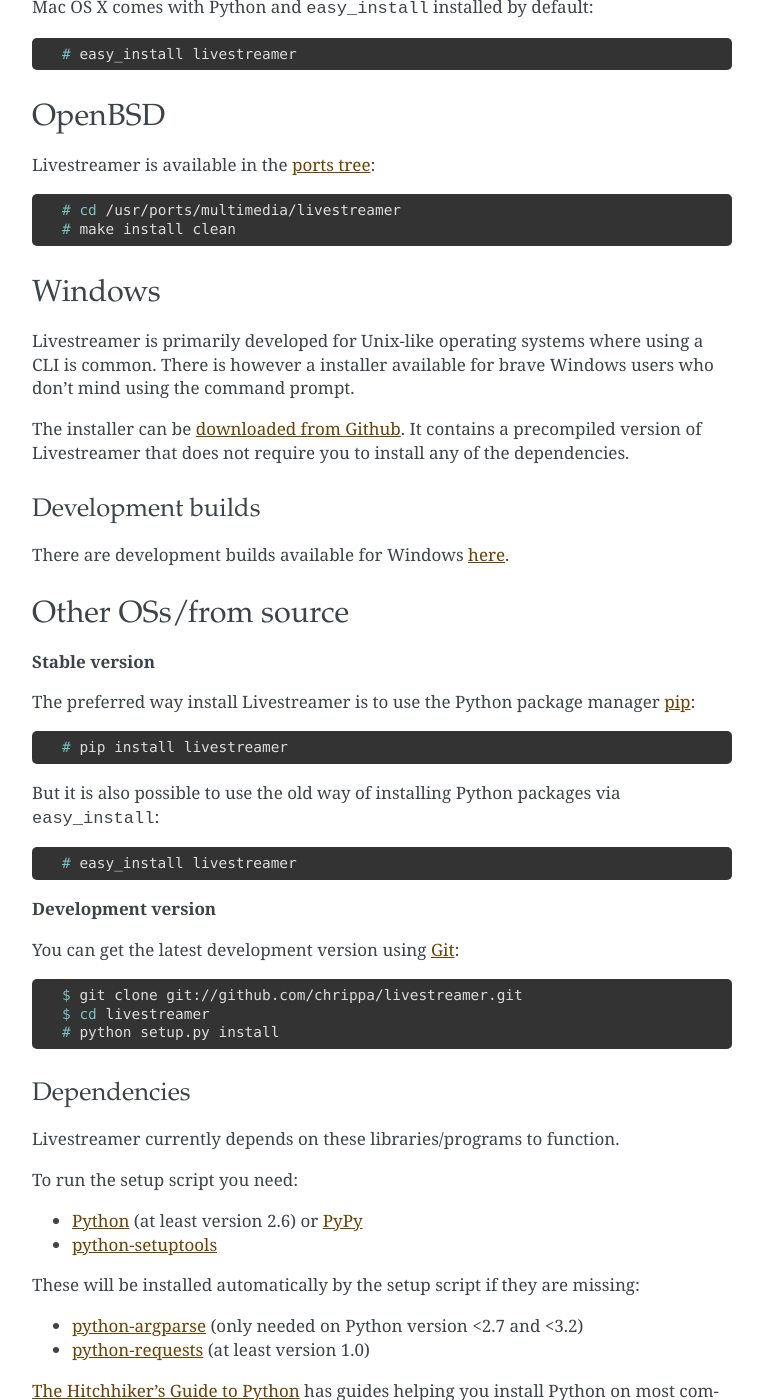
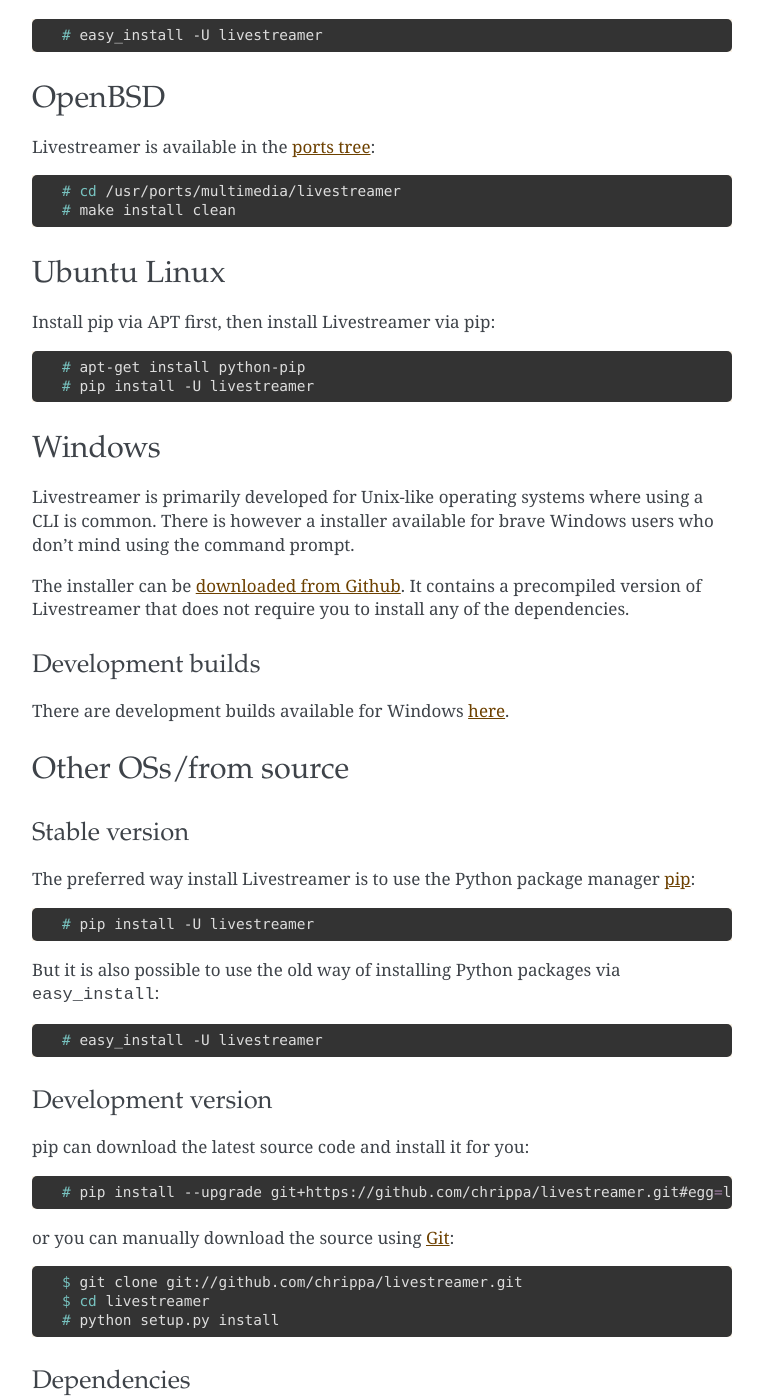
Before and after one commit to streamlink/streamlink, a Sphinx documentation site: the page built from docs/install.rst, in a window 1280 px wide and 1400 px high, scrolled down 1090 px. Shown: the whole window, without its empty margins (258-1021 px from the left). Built offline with Sphinx 7.4.7, drawn with Linux system fonts in a browser that asks for light colours; some of the changed text lies outside the part shown.

Commit message:
docs: Update install information.

```diff
--- a/docs/install.rst
+++ b/docs/install.rst
@@ -56,7 +55,7 @@ Mac OS X comes with Python and ``easy_install`` installed by default:
 
 .. code-block:: console
 
-    # easy_install livestreamer
+    # easy_install -U livestreamer
 
 OpenBSD
 -------
@@ -67,6 +66,16 @@ Livestreamer is available in the `ports tree <http://openports.se/multimedia/liv
 
     # cd /usr/ports/multimedia/livestreamer
     # make install clean
+
+Ubuntu Linux
+-------------------
+
+Install pip via APT first, then install Livestreamer via pip:
+
+.. code-block:: console
+
+    # apt-get install python-pip
+    # pip install -U livestreamer
 
 Windows
 -------
@@ -83,23 +92,31 @@ There are development builds available for Windows `here <http://livestreamer-bu
 Other OSs/from source
 ---------------------
 
-**Stable version**
+Stable version
+^^^^^^^^^^^^^^
 
 The preferred way install Livestreamer is to use the Python package manager `pip <http://www.pip-installer.org/>`_:
 
 .. code-block:: console
 
-    # pip install livestreamer
+    # pip install -U livestreamer
 
 But it is also possible to use the old way of installing Python packages via ``easy_install``:
 
 .. code-block:: console
 
-    # easy_install livestreamer
+    # easy_install -U livestreamer
 
-**Development version**
+Development version
+^^^^^^^^^^^^^^^^^^^
 
-You can get the latest development version using `Git <http://git-scm.com/>`_:
+pip can download the latest source code and install it for you:
+
+.. code-block:: console
+
+    # pip install --upgrade git+https://github.com/chrippa/livestreamer.git#egg=livestreamer
+
+or you can manually download the source using `Git <http://git-scm.com/>`_:
 
 .. code-block:: console
 
@@ -123,6 +140,7 @@ These will be installed automatically by the setup script if they are missing:
 
 - `python-argparse <http://pypi.python.org/pypi/argparse>`_ (only needed on Python version <2.7 and <3.2)
 - `python-requests <http://docs.python-requests.org/>`_ (at least version 1.0)
+- `python-singledispatch <http://pypi.python.org/pypi/singledispatch>`_ (only needed on Python version <3.4)
 
 
 `The Hitchhiker’s Guide to Python <http://docs.python-guide.org/>`_ has guides
@@ -139,6 +157,6 @@ For decrypting encrypted HLS streams:
 
 - `PyCrypto <https://www.dlitz.net/software/pycrypto/>`_
 
-For full UStream.tv support:
+For the ``ustreamtv`` plugin to be able to use non-mobile streams:
 
 - `python-librtmp <https://github.com/chrippa/python-librtmp>`_
```
Also changed, not shown: other parts of docs/install.rst (+4 -5 lines).
